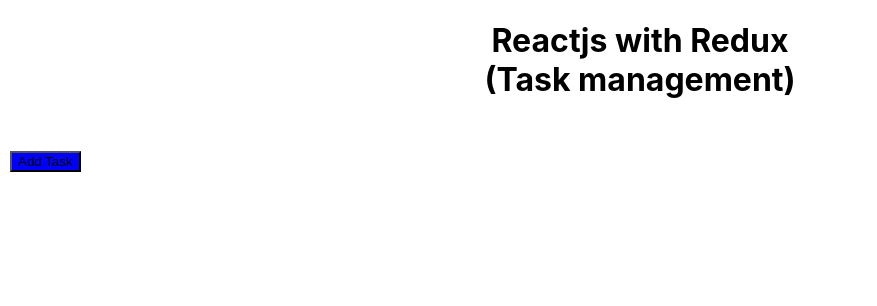
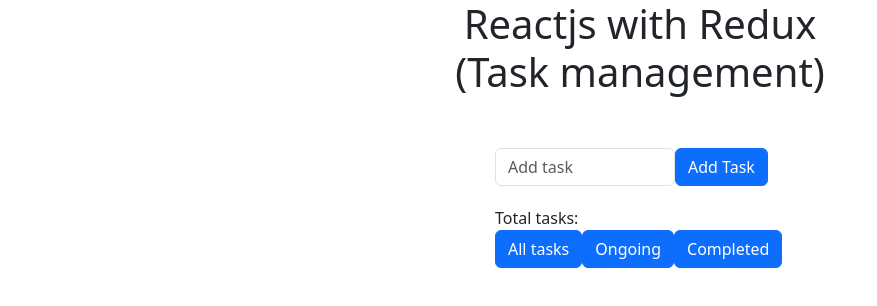
Before and after one commit to josecome/reactjs-with-redux, a React (Create React App) app: page / in a window 1280 px wide. Shown: the top 306 px of the page, without its empty margins (0-877 px from the left). Built offline with nearby package versions, Linux system fonts and the light colour scheme.

Commit message:
Template tags and style added

```diff
--- a/package.json
+++ b/package.json
@@ -7,6 +7,8 @@
     "@testing-library/jest-dom": "^5.16.5",
     "@testing-library/react": "^13.4.0",
     "@testing-library/user-event": "^13.5.0",
+    "bootstrap": "^5.3.0-alpha3",
+    "bootstrap-icons": "^1.10.4",
     "react": "^18.2.0",
     "react-dom": "^18.2.0",
     "react-redux": "^8.0.5",
--- a/src/App.css
+++ b/src/App.css
@@ -1,3 +1,6 @@
+@import "bootstrap/dist/css/bootstrap.css";
+@import "bootstrap-icons/font/bootstrap-icons.css";
+
 .App {
   text-align: center;
 }
@@ -6,33 +9,3 @@
   height: 40vmin;
   pointer-events: none;
 }
-
-@media (prefers-reduced-motion: no-preference) {
-  .App-logo {
-    animation: App-logo-spin infinite 20s linear;
-  }
-}
-
-.App-header {
-  background-color: #282c34;
-  min-height: 100vh;
-  display: flex;
-  flex-direction: column;
-  align-items: center;
-  justify-content: center;
-  font-size: calc(10px + 2vmin);
-  color: white;
-}
-
-.App-link {
-  color: #61dafb;
-}
-
-@keyframes App-logo-spin {
-  from {
-    transform: rotate(0deg);
-  }
-  to {
-    transform: rotate(360deg);
-  }
-}
--- a/src/App.js
+++ b/src/App.js
@@ -11,26 +11,69 @@
   };
   const contentStyle = {
     margin: 'auto',
-    width: '100%',
+    width: '50%',
     padding: '10px',
   };
   const divInputStyle = {
     display: 'flex',
+    margin: 'auto',
+    width: '50%',
+    padding: '10px',
+  };
+  const marginBottom = {
+    marginBottom: '8px',
+  };
+  const alltasks = {
+
   };
   const addTask = () => {
 
+  };
+  const getData = () => {
+    return ''
+  };
+  const TasksList = (v) => {
+    return ''
   }
   return (
     <div style={ divStyle }>
       <h1 style={ centerText }>Reactjs with Redux<br />(Task management)</h1><br />
       <div style={ contentStyle }>
       <div style={ divInputStyle }>
+        <input type="text" id="txtaddTask"  class="form-control" v-model="taks_input"
+          placeholder="Add task"
+          style={{ width: '180px' }} />
         <Button
-          color={'blue'}
           text={'Add Task'}
           onClick={ addTask }
-          class_name={'btn'}
+          class_name={'btn btn-primary'}
         />
+      </div>
+      <div style={ contentStyle }>
+          Total tasks: <br />
+          <div style={ marginBottom }>
+            <Button
+              text={'All tasks'}
+              onClick={ getData }
+              class_name={'btn btn-primary'}
+              style={{ paddingLeft: '4px', marginRight: '4px' }}
+            />
+            <Button
+              text={'Ongoing'}
+              onClick={ TasksList('Ongoing') }
+              class_name={'btn btn-primary'}
+              style={{ paddingLeft: '4px', marginRight: '4px' }}
+            />
+            <Button
+              text={'Completed'}
+              onClick={ TasksList('Completed') }
+              class_name={'btn btn-primary'}
+              style={{ paddingLeft: '4px', marginRight: '4px' }}
+            />
+          </div>
+          <div style={ alltasks }>
+
+          </div>
       </div>
 
       </div>
--- a/src/components/Button.js
+++ b/src/components/Button.js
@@ -1,10 +1,9 @@
 import PropTypes from 'prop-types'
 
-const Button = ({ onClick, color, text, class_name }) => {
+const Button = ({ onClick, text, class_name }) => {
   return (
     <button
       onClick={onClick}
-      style={{ backgroundColor: color }}
       className={class_name}
     >
       {text}
@@ -14,7 +13,6 @@
 
 Button.propTypes = {
   text: PropTypes.string,
-  color: PropTypes.string,
   class_name: PropTypes.string,
   onClick: PropTypes.func,
 }
```
Also changed, not shown: 1 other file (tests, documents, lock files or other folders).
